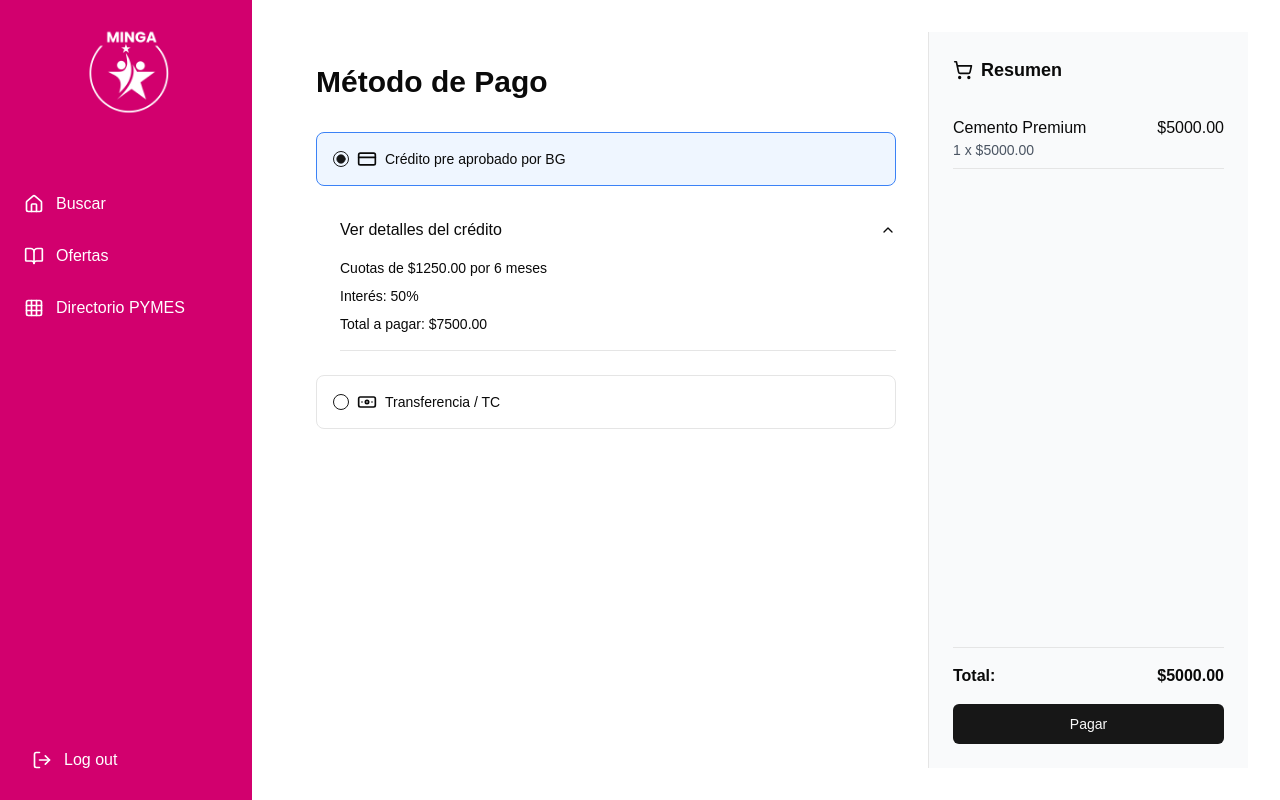
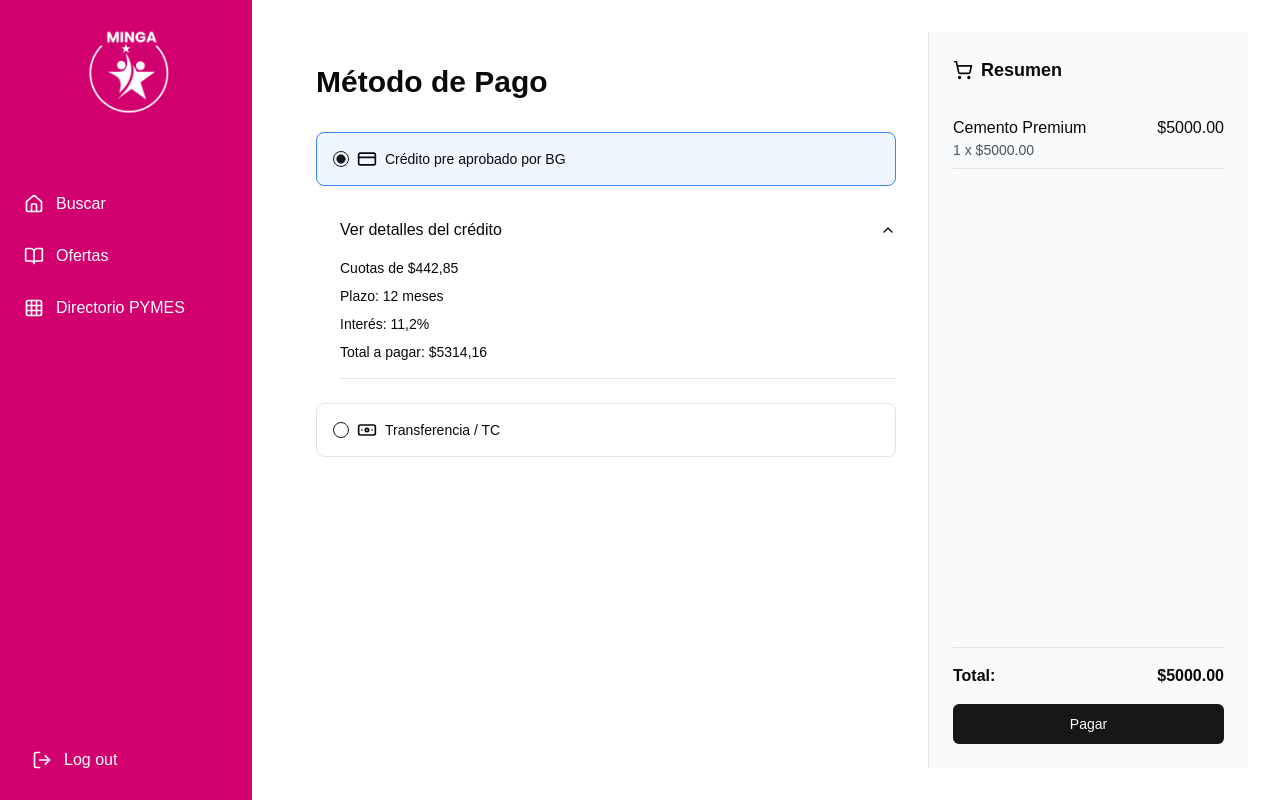
Before and after one commit to Ksantacr/demo-hackathon-bg-2025, a Next.js app: page /checkout in a window 1280 px wide. Built offline with nearby package versions, Linux system fonts and the light colour scheme.

Commit message:
Update Checkout.tsx

```diff
--- a/components/Checkout.tsx
+++ b/components/Checkout.tsx
@@ -65,9 +65,10 @@ export default function Checkout({ cart, creditLimit = 10000 }: CheckoutProps) {
                       <AccordionTrigger>Ver detalles del crédito</AccordionTrigger>
                       <AccordionContent>
                         <div className="space-y-2 text-sm">
-                          <p>Cuotas de ${monthlyPayment.toFixed(2)} por 6 meses</p>
-                          <p>Interés: 50%</p>
-                          <p>Total a pagar: ${(cartTotal * 1.5).toFixed(2)}</p>
+                          <p>Cuotas de $442,85</p>
+                          <p>Plazo: 12 meses</p>
+                          <p>Interés: 11,2%</p>
+                          <p>Total a pagar: $5314,16</p>
                         </div>
                       </AccordionContent>
                     </AccordionItem>
```
